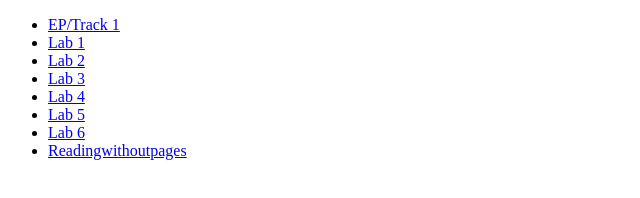
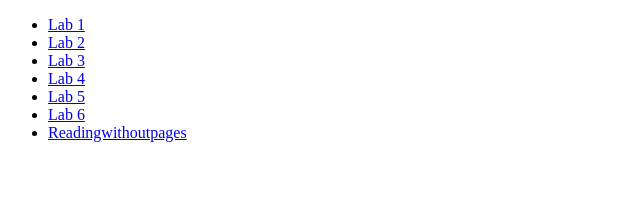
Before and after one commit to chens070/chens070.github.io, a plain HTML site: page index.html in a window 1280 px wide. Shown: the whole page, without its empty margins (0-640 px from the left). Drawn offline with nearby package versions, Linux system fonts and the light colour scheme.

Commit message:
track delete

```diff
--- a/index.html
+++ b/index.html
@@ -10,7 +10,7 @@
   <body>
 
     <ul class="c c2">
-        <li> <a href="track-1/index.html">EP/Track 1</a></li>
+        <!-- <li> <a href="track-1/index.html">EP/Track 1</a></li> -->
         <li> <a href="labs/lab-1/index.html">Lab 1</a></li>
         <li> <a href="labs/lab-2/index.html">Lab 2</a></li>
         <li> <a href="labs/lab-3/index.html">Lab 3</a></li>
```
